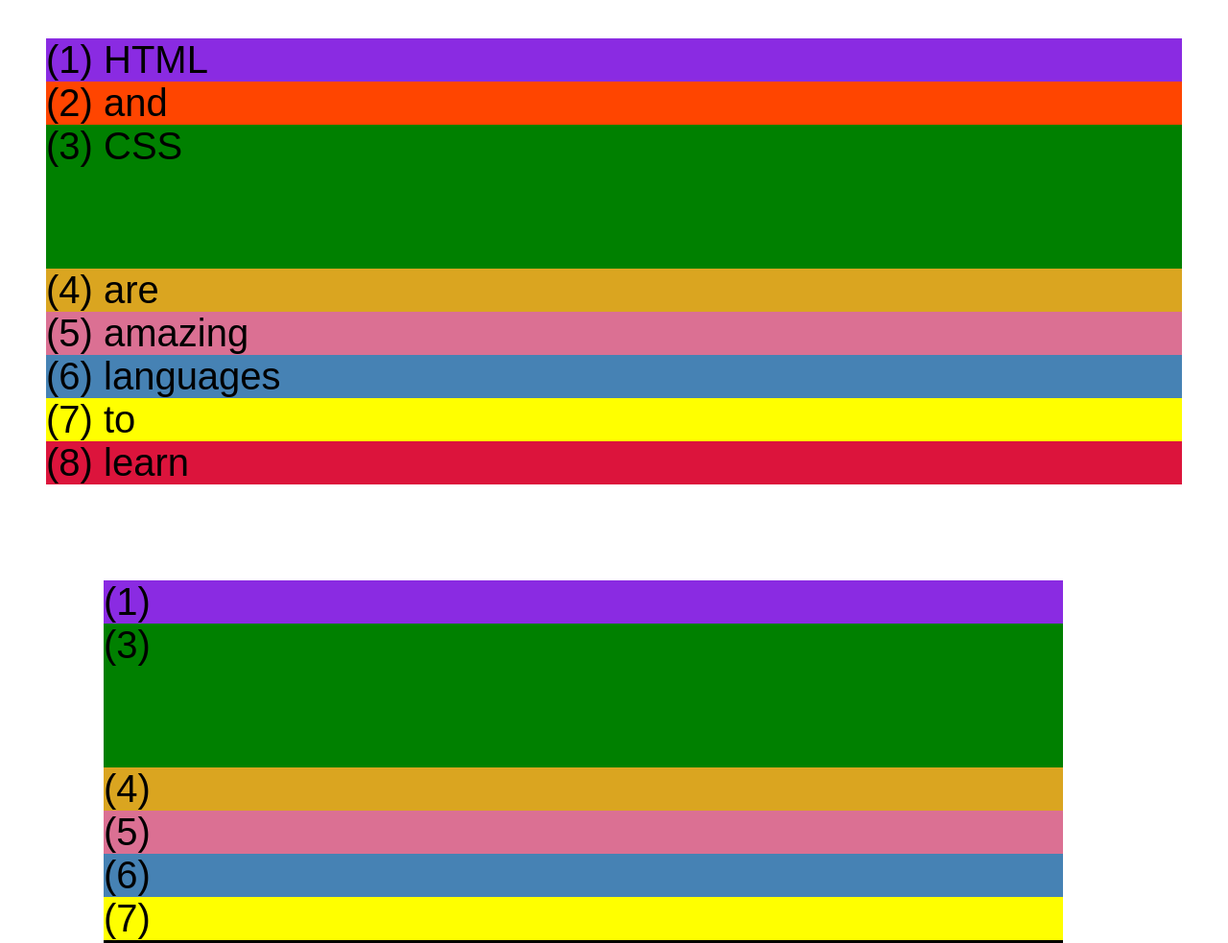
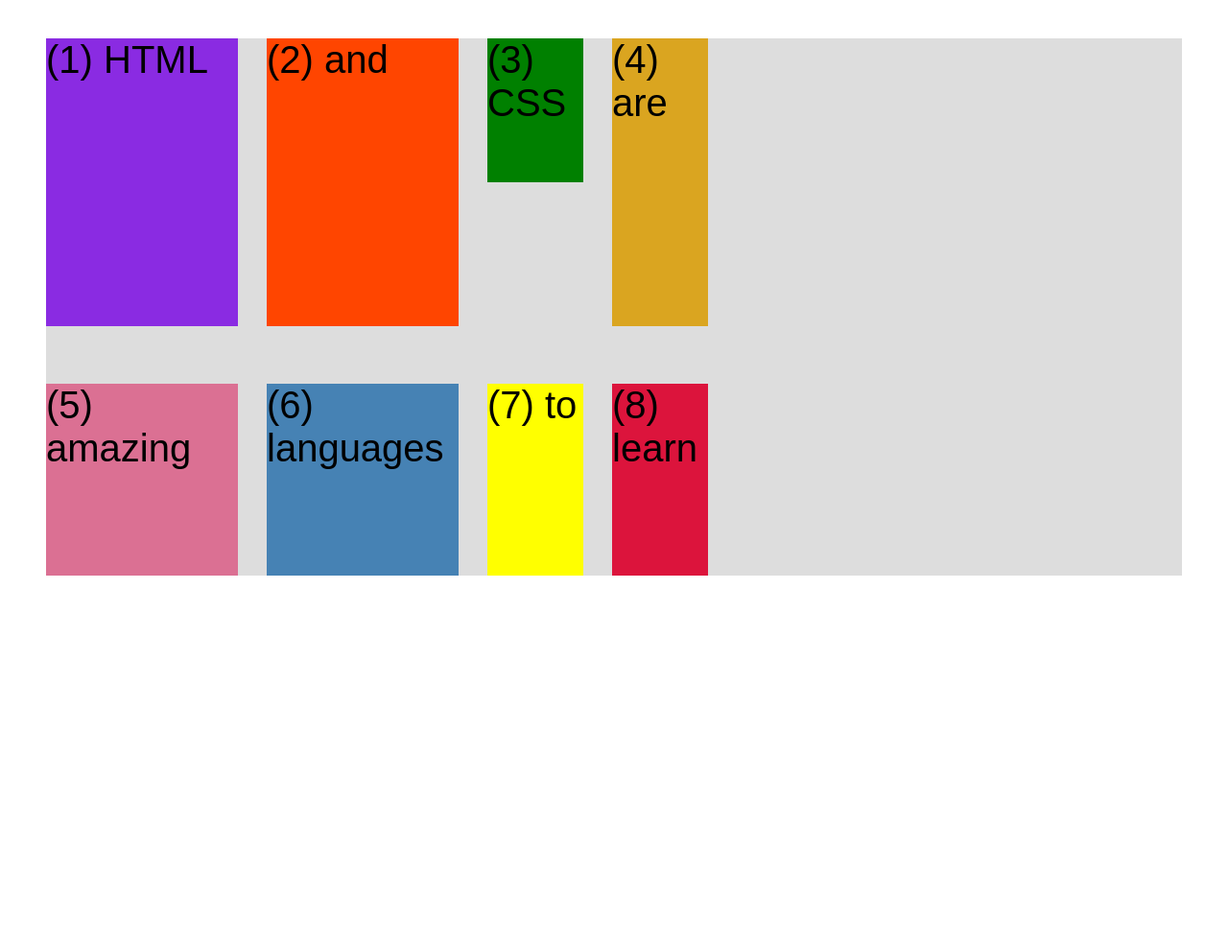
Before and after one commit to ahmedkamel180998/04-CSS-layouts, a plain HTML site: page css-grid.html in a window 1280 px wide. Shown: the top 983 px of the page at 96% size. After the commit the page ends 800 px from the top, so only its background shows below. Drawn offline with Linux system fonts and the light colour scheme.

Commit message:
introduction to CSS Grid

```diff
--- a/css-grid.html
+++ b/css-grid.html
@@ -40,9 +40,15 @@
         margin: 40px;
 
         /* CSS GRID */
+        display: grid;
+        grid-template-rows: 300px 200px;
+        grid-template-columns: 200px 200px 100px 100px;
+        column-gap: 30px;
+        row-gap: 60px;
       }
 
       .container--2 {
+        display: none;
         /* STARTER */
         font-family: sans-serif;
         background-color: black;
```
